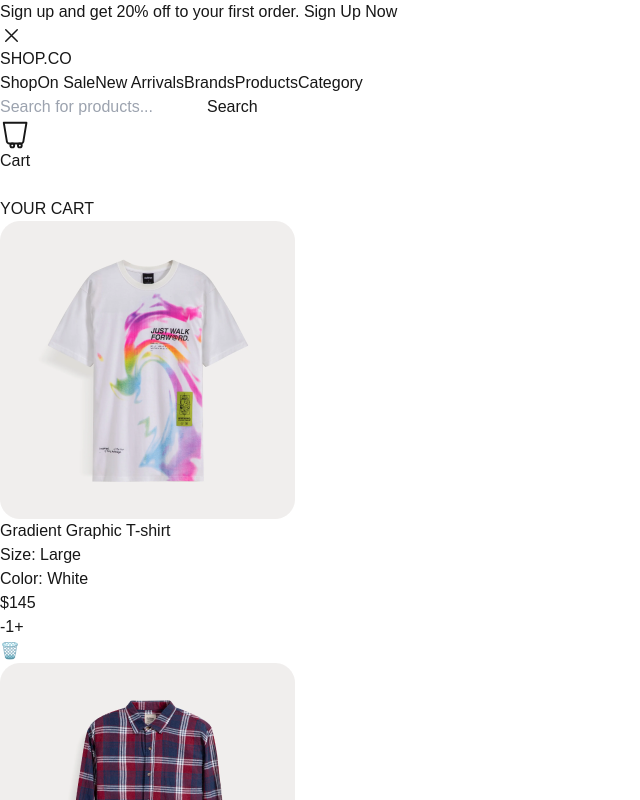
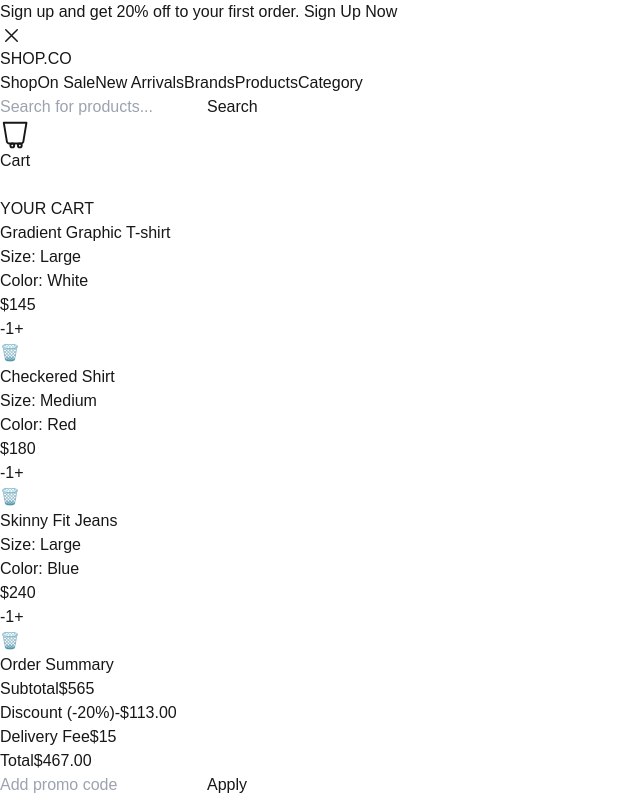
Before and after one commit to roonjha/figmaproject01, a Next.js app: page /cart in a window 1280 px wide. Shown: the top 800 px of the page, without its empty margins (0-640 px from the left). Built offline with nearby package versions, Linux system fonts and the light colour scheme.

Commit message:
Removed unused Image import from cart.tsx

```diff
--- a/src/app/components/cart.tsx
+++ b/src/app/components/cart.tsx
@@ -1,5 +1,5 @@
 import React from 'react';
-import Image from 'next/image';
+
 const Cart = () => {
   const cartItems = [
     {
@@ -43,11 +43,7 @@ const Cart = () => {
               key={index}
               className="flex items-center justify-between p-4 mb-4 bg-white rounded shadow-sm"
             >
-              <img
-                src={item.image}
-                alt={item.name}
-                className="w-40 h-40 object-cover rounded mr-4"
-              />
+
               <div className="flex-1">
                 <h2 className="text-lg font-semibold">{item.name}</h2>
                 <p className="text-sm text-gray-600">Size: {item.size}</p>
```
